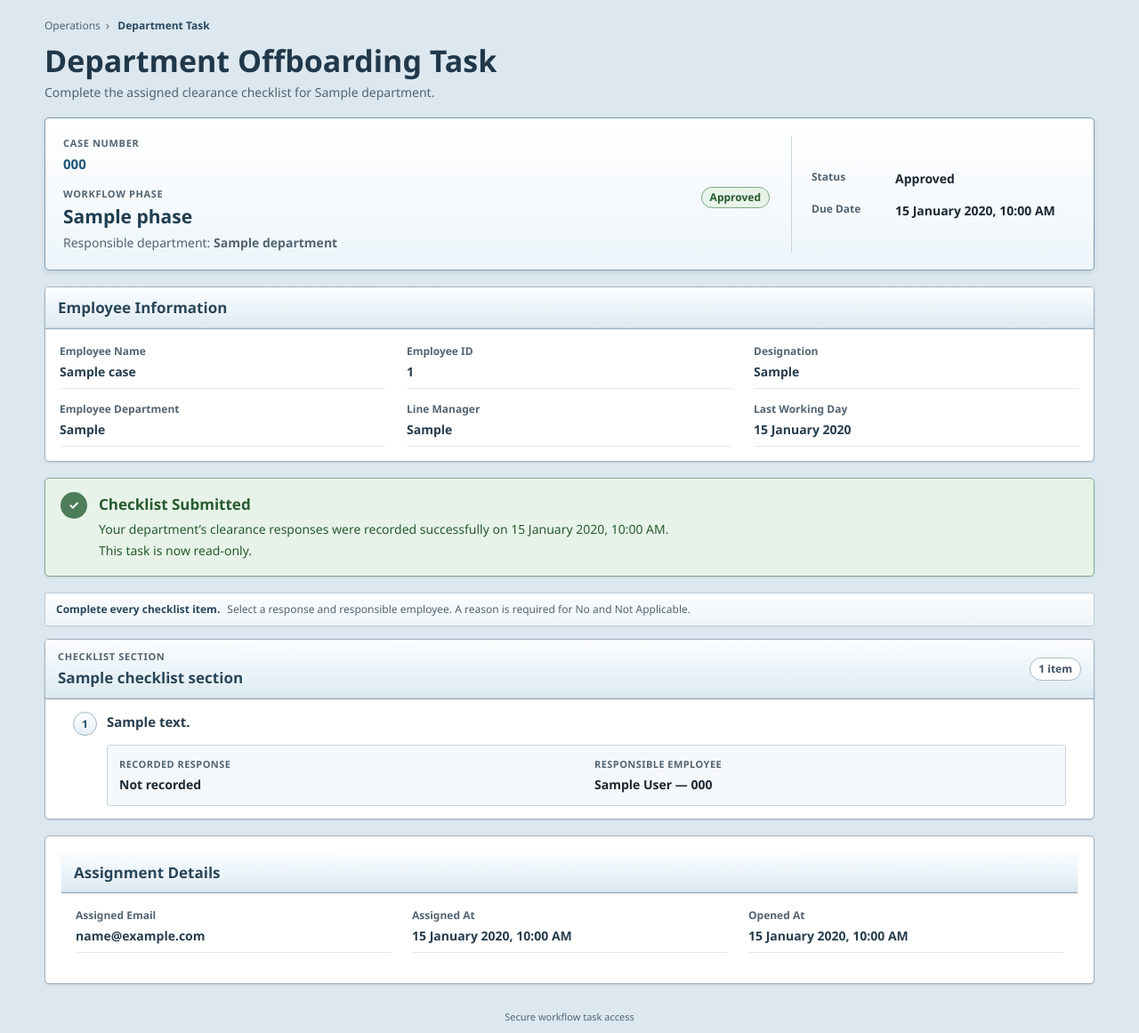
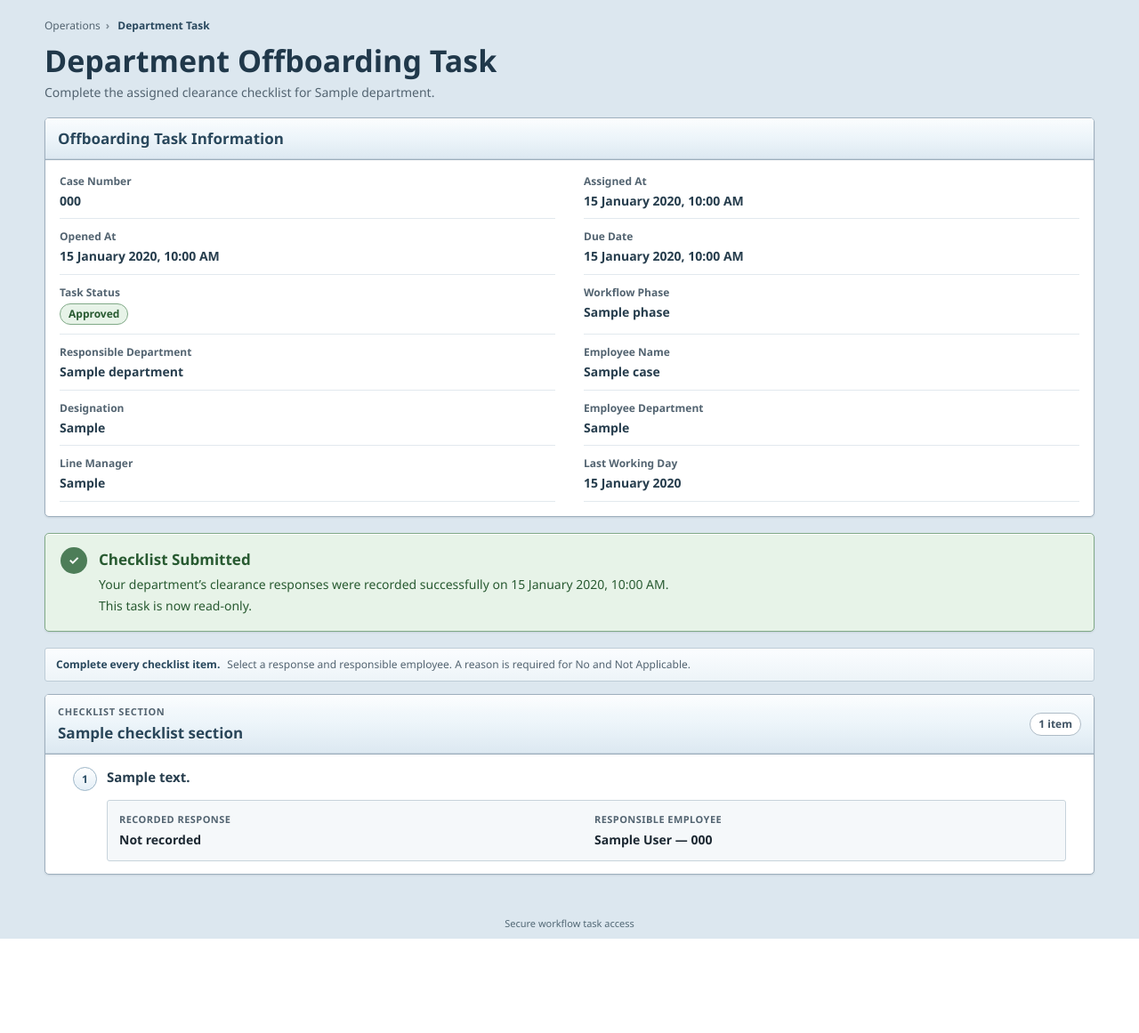
Before and after one commit to SyedOkashaShoaib/Off-boarding-workflow-automation, a Flask app: template app/templates/workflow/task_detail.html in a window 1280 px wide. Shown: the part 73-1234 px from the top of the page at 89% size. After the commit the page ends 1128 px from the top, so only its background shows below. Run offline with Flask 3, Linux system fonts and the light colour scheme; tables that the repository leaves empty hold one stand-in row (values such as "Sample post"); the template is opened without the code that fills it: values that come from a table or form of the project are taken from there, most other values are stand-ins (such as "Sample title", 1, 10 or a date in 2020).

Commit message:
feature/simplify-information-table-checklist-view

```diff
--- a/app/static/css/pages/task.css
+++ b/app/static/css/pages/task.css
@@ -44,105 +44,94 @@
 
 
 /* ------------------------------------------------------------
-   Task summary
+   Task record
    ------------------------------------------------------------ */
 
-.task-summary-card {
-    display: grid;
-    grid-template-columns: minmax(0, 1fr) minmax(260px, 320px);
-    grid-template-areas:
-        "case metadata"
-        "main metadata";
-    gap: 8px 24px;
-    margin-bottom: 18px;
-    padding: 20px;
+.task-record-panel {
+    margin: 0 0 18px;
+    padding: 0;
+    overflow: hidden;
+    background: #ffffff;
+    border: 1px solid var(--border-medium, #9fb0bd);
+    border-radius: var(--radius-medium, 6px);
+    box-shadow:
+        var(
+            --shadow-panel,
+            0 2px 5px rgba(44, 75, 96, 0.12)
+        );
+}
+
+
+.task-record-panel__header {
+    padding: 10px 14px;
+    color: var(--aero-header-text, #29485d);
     background:
+        var(
+            --aero-panel-header-background,
             linear-gradient(
                 to bottom,
-            #ffffff,
-            #edf5fa
+                #f9fcfe,
+                #dce8f1
+            )
         );
-    border: 1px solid #7f9eb4;
-    border-radius: var(--radius-medium, 6px);
+    border-bottom: 1px solid
+        var(--border-medium, #9fb0bd);
     box-shadow:
-        inset 0 1px 0 rgba(255, 255, 255, 0.95),
-        0 2px 5px rgba(44, 75, 96, 0.14);
+        inset 0 1px 0 rgba(255, 255, 255, 0.98),
+        inset 0 -1px 0 rgba(43, 72, 93, 0.13);
+    text-shadow:
+        0 1px 0 rgba(255, 255, 255, 0.84);
 }
 
-.task-summary-card__case {
-    grid-area: case;
+
+.task-record-panel__header h2 {
+    margin: 0;
+    color: inherit;
+    font-size: 17px;
 }
 
-.task-summary-card__label,
-.task-summary-card__eyebrow {
-    display: block;
-    margin: 0 0 3px;
-    color: var(--text-secondary, #526875);
-    font-size: 11px;
-    font-weight: 700;
-    letter-spacing: 0.06em;
-    text-transform: uppercase;
+
+.task-record-grid {
+    display: grid;
+    grid-template-columns:
+        repeat(2, minmax(0, 1fr));
+    column-gap: 32px;
+    margin: 0;
+    padding: 4px 16px 16px;
 }
 
-.task-summary-card__case-number {
-    display: block;
-    color: #1f5577;
-    font-size: 15px;
+
+.task-record-grid__item {
+    min-width: 0;
+    padding: 11px 0 10px;
+    border-bottom: 1px solid #e2e9ee;
 }
 
-.task-summary-card__main {
-    display: flex;
-    grid-area: main;
-    align-items: flex-start;
-    justify-content: space-between;
-    min-width: 0;
-    gap: 18px;
-    padding-top: 7px;
-}
 
-.task-summary-card__title {
-    margin: 0 0 5px;
-    color: #203d50;
-    font-size: 21px;
-    line-height: 1.3;
-}
-
-.task-summary-card__department {
-    margin: 0;
-    color: var(--text-secondary, #526875);
-}
-
-.task-summary-card__metadata {
-    display: grid;
-    grid-area: metadata;
-    align-content: center;
-    gap: 15px;
-    margin: 0;
-    padding-left: 22px;
-    border-left: 1px solid #c7d5df;
-}
-
-.task-summary-card__metadata > div {
-    display: grid;
-    grid-template-columns: 84px minmax(0, 1fr);
-    gap: 10px;
-}
-
-.task-summary-card__metadata dt {
+.task-record-grid__item dt {
+    margin: 0 0 3px;
     color: var(--text-secondary, #526875);
     font-size: 12px;
     font-weight: 600;
 }
 
-.task-summary-card__metadata dd {
+
+.task-record-grid__item dd {
     margin: 0;
     overflow-wrap: anywhere;
+    color: #263d4d;
+    font-size: 14px;
     font-weight: 600;
+    line-height: 1.4;
 }
+
+
+/* ------------------------------------------------------------
+   Task status
+   ------------------------------------------------------------ */
 
 .status-badge {
     display: inline-flex;
-    flex: 0 0 auto;
     min-height: 24px;
     align-items: center;
     padding: 2px 9px;
@@ -155,70 +144,78 @@
     white-space: nowrap;
 }
 
+
 .status-badge--in-progress {
     color: #234f71;
     background: #deedf8;
     border-color: #789fbc;
 }
 
+
 .status-badge--submitted,
 .status-badge--completed,
 .status-badge--approved {
     color: var(--success-text, #315d3b);
-    background: var(--success-background, #e7f3e9);
-    border-color: var(--success-border, #7ca287);
+    background:
+        var(--success-background, #e7f3e9);
+    border-color:
+        var(--success-border, #7ca287);
 }
 
 
 /* ------------------------------------------------------------
-   Information cards
+   Assignment details
    ------------------------------------------------------------ */
 
-.information-card,
 .assignment-details {
     margin-bottom: 18px;
     overflow: hidden;
     background: #ffffff;
-    border: 1px solid var(--border-medium, #9fb0bd);
+    border: 1px solid
+        var(--border-medium, #9fb0bd);
     border-radius: var(--radius-medium, 6px);
-    box-shadow: var(--shadow-panel, 0 2px 5px rgba(44, 75, 96, 0.12));
+    box-shadow:
+        var(
+            --shadow-panel,
+            0 2px 5px rgba(44, 75, 96, 0.12)
+        );
 }
 
-.information-card__header,
+
 .assignment-details > h2 {
     margin: 0;
     padding: 10px 14px;
-}
-
-.information-card__header h2,
-.assignment-details > h2 {
-    margin: 0;
     color: #29465a;
     font-size: 17px;
 }
 
-.information-grid {
+
+.assignment-details__grid {
     display: grid;
-    grid-template-columns: repeat(3, minmax(0, 1fr));
+    grid-template-columns:
+        repeat(3, minmax(0, 1fr));
     gap: 14px 24px;
     margin: 0;
     padding: 16px;
 }
 
-.information-grid__item {
+
+.assignment-details__item {
     min-width: 0;
     padding-bottom: 8px;
     border-bottom: 1px solid #e2e9ee;
 }
 
-.information-grid__item dt {
+
+.assignment-details__item dt {
     margin-bottom: 3px;
     color: var(--text-secondary, #526875);
     font-size: 12px;
     font-weight: 600;
 }
 
-.information-grid__item dd {
+
+.assignment-details__item dd {
     margin: 0;
     overflow-wrap: anywhere;
     color: #263d4d;
@@ -826,69 +823,181 @@
 /* ------------------------------------------------------------
    Responsive behavior
    ------------------------------------------------------------ */
+/* ------------------------------------------------------------
+   Task record
+   ------------------------------------------------------------ */
 
-@media (max-width: 900px) {
-    .task-summary-card {
-        grid-template-columns: 1fr;
-        grid-template-areas:
-            "case"
-            "main"
-            "metadata";
+.task-record-panel {
+    margin: 0 0 18px;
+    padding: 0;
+    overflow: hidden;
+    background: #ffffff;
+    border: 1px solid var(--border-medium, #9fb0bd);
+    border-radius: var(--radius-medium, 6px);
+    box-shadow:
+        var(
+            --shadow-panel,
+            0 2px 5px rgba(44, 75, 96, 0.12)
+        );
 }
 
-    .task-summary-card__metadata {
-        grid-template-columns: repeat(2, minmax(0, 1fr));
-        padding-top: 15px;
-        padding-left: 0;
-        border-top: 1px solid #c7d5df;
-        border-left: 0;
+
+.task-record-panel__header {
+    padding: 10px 14px;
+    color: var(--aero-header-text, #29485d);
+    background:
+        var(
+            --aero-panel-header-background,
+            linear-gradient(
+                to bottom,
+                #f9fcfe,
+                #dce8f1
+            )
+        );
+    border-bottom: 1px solid
+        var(--border-medium, #9fb0bd);
+    box-shadow:
+        inset 0 1px 0 rgba(255, 255, 255, 0.98),
+        inset 0 -1px 0 rgba(43, 72, 93, 0.13);
+    text-shadow:
+        0 1px 0 rgba(255, 255, 255, 0.84);
 }
 
-    .task-summary-card__metadata > div {
-        grid-template-columns: 1fr;
-        gap: 2px;
+
+.task-record-panel__header h2 {
+    margin: 0;
+    color: inherit;
+    font-size: 17px;
 }
 
-    .information-grid {
-        grid-template-columns: repeat(2, minmax(0, 1fr));
+
+.task-record-grid {
+    display: grid;
+    grid-template-columns:
+        repeat(2, minmax(0, 1fr));
+    column-gap: 32px;
+    margin: 0;
+    padding: 4px 16px 16px;
 }
 
-    .checklist-item__fields {
-        grid-template-columns: 1fr;
+
+.task-record-grid__item {
+    min-width: 0;
+    padding: 11px 0 10px;
+    border-bottom: 1px solid #e2e9ee;
 }
 
-    .reason-field {
-        grid-column: auto;
-        max-width: none;
+
+.task-record-grid__item dt {
+    margin: 0 0 3px;
+    color: var(--text-secondary, #526875);
+    font-size: 12px;
+    font-weight: 600;
 }
 
-    .checklist-submit-panel {
-        align-items: stretch;
-        flex-direction: column;
-    }
+
+.task-record-grid__item dd {
+    margin: 0;
+    overflow-wrap: anywhere;
+    color: #263d4d;
+    font-size: 14px;
+    font-weight: 600;
+    line-height: 1.4;
 }
 
-@media (max-width: 650px) {
-    .task-summary-card__metadata,
-    .information-grid,
-    .checklist-recorded-response {
-        grid-template-columns: 1fr;
+
+/* ------------------------------------------------------------
+   Task status
+   ------------------------------------------------------------ */
+
+.status-badge {
+    display: inline-flex;
+    min-height: 24px;
+    align-items: center;
+    padding: 2px 9px;
+    color: #304a5c;
+    background: #e7eef3;
+    border: 1px solid #91a5b4;
+    border-radius: 999px;
+    font-size: 12px;
+    font-weight: 700;
+    white-space: nowrap;
 }
 
-    .response-options {
+
+.status-badge--in-progress {
+    color: #234f71;
+    background: #deedf8;
+    border-color: #789fbc;
+}
+
+
+.status-badge--submitted,
+.status-badge--completed,
+.status-badge--approved {
+    color: var(--success-text, #315d3b);
+    background:
+        var(--success-background, #e7f3e9);
+    border-color:
+        var(--success-border, #7ca287);
+}
+
+
+/* ------------------------------------------------------------
+   Assignment details
+   ------------------------------------------------------------ */
+
+.assignment-details {
+    margin-bottom: 18px;
+    overflow: hidden;
+    background: #ffffff;
+    border: 1px solid
+        var(--border-medium, #9fb0bd);
+    border-radius: var(--radius-medium, 6px);
+    box-shadow:
+        var(
+            --shadow-panel,
+            0 2px 5px rgba(44, 75, 96, 0.12)
+        );
+}
+
+
+.assignment-details > h2 {
+    margin: 0;
+    padding: 10px 14px;
+    color: #29465a;
+    font-size: 17px;
+}
+
+
+.assignment-details__grid {
     display: grid;
     grid-template-columns:
         repeat(3, minmax(0, 1fr));
-        width: 100%;
+    gap: 14px 24px;
+    margin: 0;
+    padding: 16px;
 }
+
+
+.assignment-details__item {
+    min-width: 0;
+    padding-bottom: 8px;
+    border-bottom: 1px solid #e2e9ee;
 }
-@media (max-width: 480px) {
-    .response-options {
-        grid-template-columns: 1fr;
+
+
+.assignment-details__item dt {
+    margin-bottom: 3px;
+    color: var(--text-secondary, #526875);
+    font-size: 12px;
+    font-weight: 600;
 }
-    .response-option__content {
-        justify-content: flex-start;
-        padding-right: 14px;
-        padding-left: 14px;
+
+
+.assignment-details__item dd {
+    margin: 0;
+    overflow-wrap: anywhere;
+    color: #263d4d;
+    font-weight: 600;
 }
-}
--- a/app/templates/workflow/task_detail.html
+++ b/app/templates/workflow/task_detail.html
@@ -62,35 +62,70 @@
     ) %}
 
 
-    <section class="task-summary-card">
-        <div class="task-summary-card__case">
-            <span class="task-summary-card__label">
-                Case Number
-            </span>
+<section
+    class="task-record-panel"
+    aria-labelledby="task-record-panel-title"
+>
+    <header class="task-record-panel__header">
+        <h2 id="task-record-panel-title">
+            Offboarding Task Information
+        </h2>
+    </header>
 
-            <strong class="task-summary-card__case-number">
+    <dl class="task-record-grid">
+        <div class="task-record-grid__item">
+            <dt>Case Number</dt>
+
+            <dd>
                 {{ task.case.case_number }}
-            </strong>
+            </dd>
         </div>
 
-        <div class="task-summary-card__main">
-            <div>
-                <p class="task-summary-card__eyebrow">
-                    Workflow phase
-                </p>
-
-                <h2 class="task-summary-card__title">
-                    {{ task.phase.name }}
-                </h2>
-
-                <p class="task-summary-card__department">
-                    Responsible department:
-                    <strong>
-                        {{ task.phase.department.name }}
-                    </strong>
-                </p>
+        <div class="task-record-grid__item">
+               <dt>Assigned At</dt>
+                <dd>
+                    {% if task.assigned_at %}
+                        {{ task.assigned_at.strftime(
+                            "%d %B %Y, %I:%M %p"
+                        ) }}
+                    {% else %}
+                        Not recorded
+                    {% endif %}
+                </dd>
+        </div>
+        <div class="task-record-grid__item">
+                        <dt>Opened At</dt>
+                <dd>
+                    {% if task.opened_at %}
+                        {{ task.opened_at.strftime(
+                            "%d %B %Y, %I:%M %p"
+                        ) }}
+                    {% else %}
+                        Not recorded
+                    {% endif %}
+                </dd>
         </div>
 
+        <div class="task-record-grid__item">
+            <dt>Due Date</dt>
+
+            <dd>
+                {% if task.due_at %}
+                    {{
+                        task.due_at.strftime(
+                            "%d %B %Y, %I:%M %p"
+                        )
+                    }}
+                {% else %}
+                    Not assigned
+                {% endif %}
+            </dd>
+        </div>
+
+        <div class="task-record-grid__item">
+            <dt>Task Status</dt>
+
+            <dd>
                 <span
                     class="
                         status-badge
@@ -103,68 +138,74 @@
                 >
                     {{ status_label }}
                 </span>
+            </dd>
+        </div>
+        <div class="task-record-grid__item">
+            <dt>Workflow Phase</dt>
+
+            <dd>
+                {{ task.phase.name }}
+            </dd>
         </div>
 
-        <dl class="task-summary-card__metadata">
-            <div>
-                <dt>Status</dt>
-                <dd>{{ status_label }}</dd>
+        <div class="task-record-grid__item">
+            <dt>Responsible Department</dt>
+
+            <dd>
+                {{ task.phase.department.name }}
+            </dd>
         </div>
 
-            <div>
-                <dt>Due Date</dt>
+        <div class="task-record-grid__item">
+            <dt>Employee Name</dt>
+
             <dd>
-                    {% if task.due_at %}
-                        {{ task.due_at.strftime(
-                            "%d %B %Y, %I:%M %p"
-                        ) }}
-                    {% else %}
-                        Not assigned
-                    {% endif %}
+                {{ task.case.employee_name }}
             </dd>
         </div>
-        </dl>
-    </section>
 
+        <!-- <div class="task-record-grid__item">
+            <dt>Employee ID</dt>
 
-    <section class="information-card">
-        <header class="information-card__header">
-            <h2>Employee Information</h2>
-        </header>
+            <dd>
+                {{ task.case.employee_id }}
+            </dd>
+        </div> -->
 
-        <dl class="information-grid">
-            <div class="information-grid__item">
-                <dt>Employee Name</dt>
-                <dd>{{ task.case.employee_name }}</dd>
+        <div class="task-record-grid__item">
+            <dt>Designation</dt>
+
+            <dd>
+                {{ task.case.designation }}
+            </dd>
         </div>
 
-            <div class="information-grid__item">
-                <dt>Employee ID</dt>
-                <dd>{{ task.case.employee_id }}</dd>
+        <div class="task-record-grid__item">
+            <dt>Employee Department</dt>
+
+            <dd>
+                {{ task.case.department }}
+            </dd>
         </div>
 
-            <div class="information-grid__item">
-                <dt>Designation</dt>
-                <dd>{{ task.case.designation }}</dd>
+        <div class="task-record-grid__item">
+            <dt>Line Manager</dt>
+
+            <dd>
+                {{ task.case.line_manager or "Not recorded" }}
+            </dd>
         </div>
 
-            <div class="information-grid__item">
-                <dt>Employee Department</dt>
-                <dd>{{ task.case.department }}</dd>
-            </div>
+        <div class="task-record-grid__item">
+            <dt>Last Working Day</dt>
 
-            <div class="information-grid__item">
-                <dt>Line Manager</dt>
-                <dd>{{ task.case.line_manager }}</dd>
-            </div>
-
-            <div class="information-grid__item">
-                <dt>Last Working Day</dt>
             <dd>
                 {% if task.case.last_working_day %}
-                        {{ task.case.last_working_day.strftime(
+                    {{
+                        task.case.last_working_day.strftime(
                             "%d %B %Y"
-                        ) }}
+                        )
+                    }}
                 {% else %}
                     Not recorded
                 {% endif %}
@@ -921,7 +962,7 @@
     {% endif %}
 
 
-    <section class="assignment-details">
+    <!-- <section class="assignment-details">
         <h2>Assignment Details</h2>
 
         <dl class="information-grid">
@@ -956,7 +997,7 @@
                 </dd>
             </div>
         </dl>
-    </section>
+    </section> -->
 {% endblock %}
 
 
```
Lines whose indentation alone changed are shown as unchanged.
